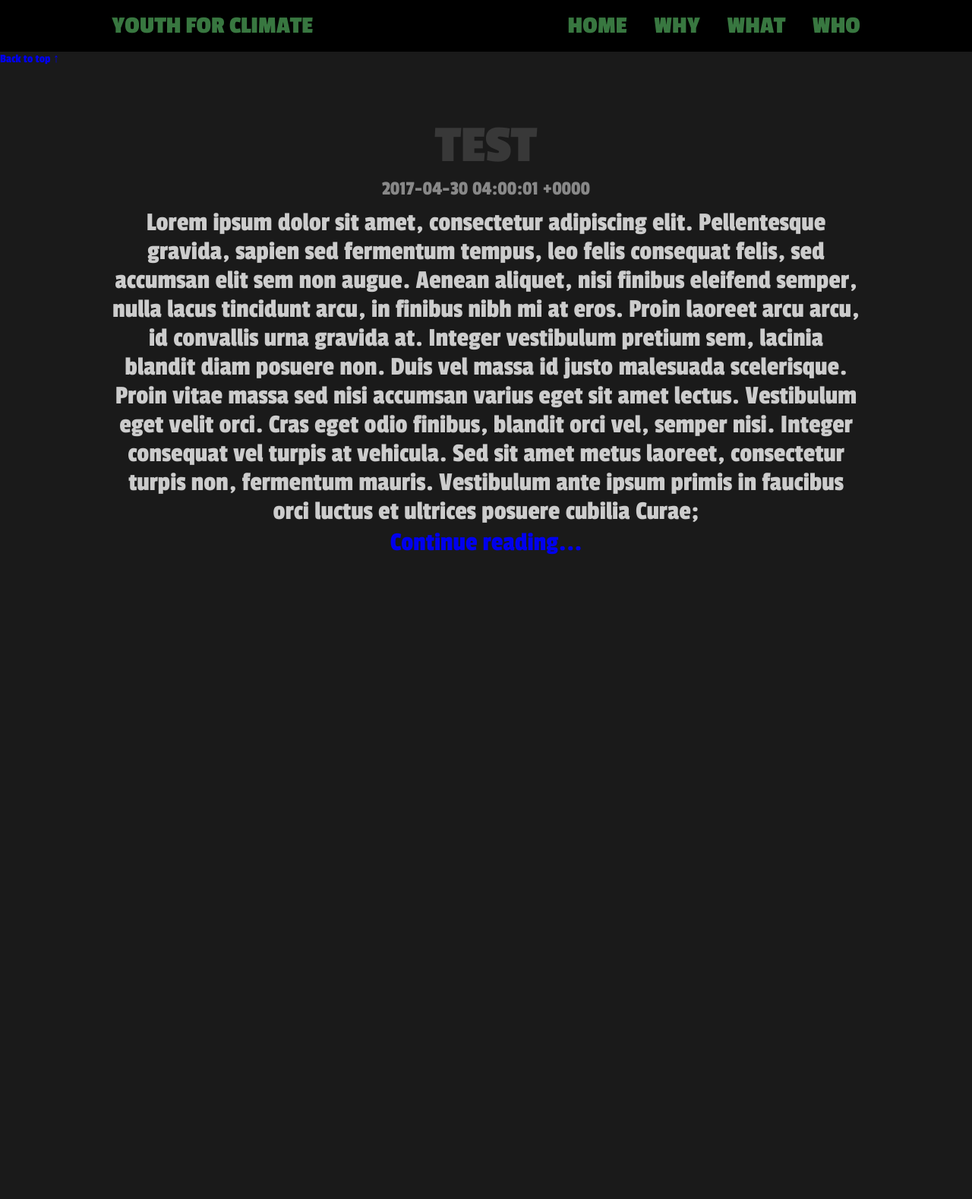
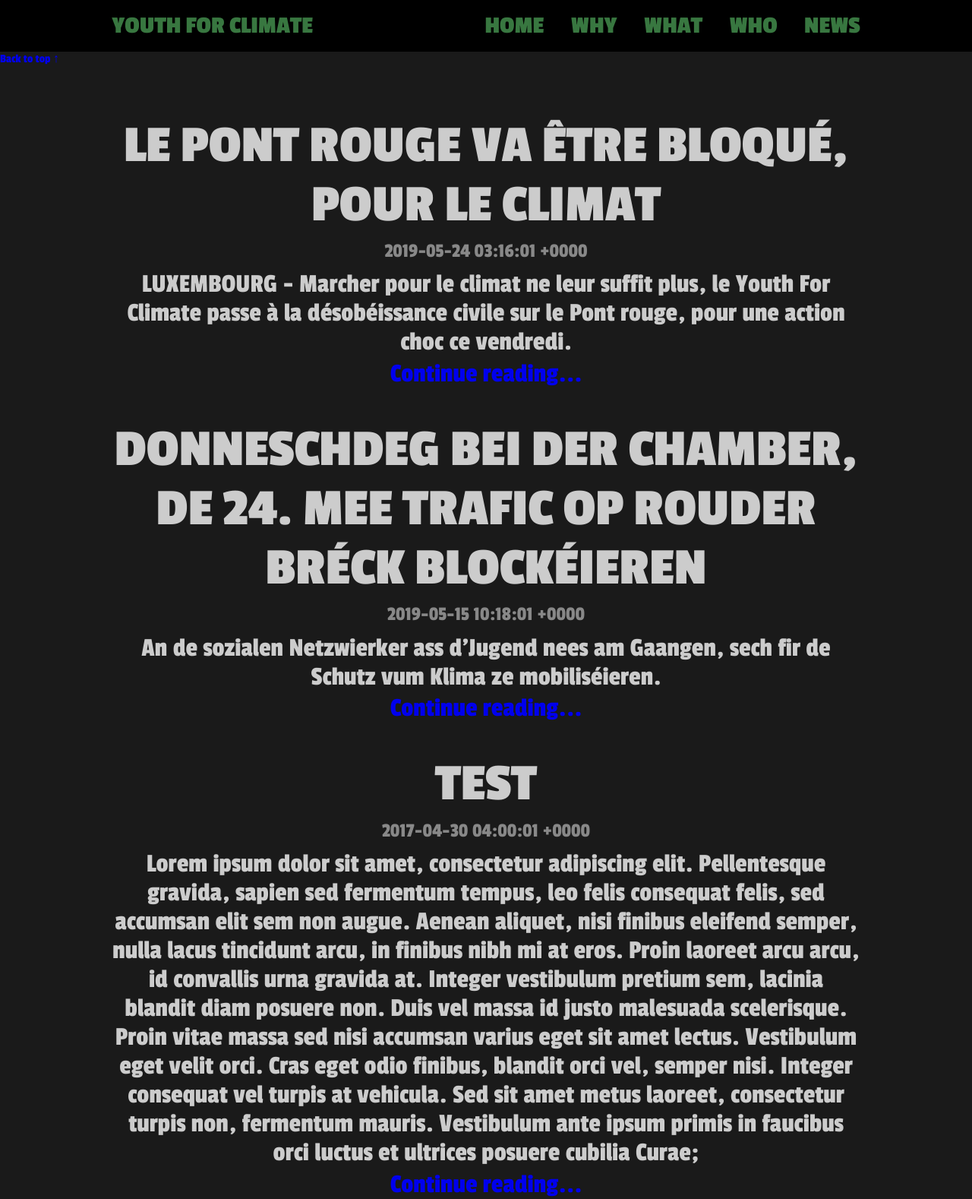
Before and after one commit to erikonijn/yfcl-wip, a Jekyll site: the page built from pages/blog.md, in a window 1280 px wide. Shown: the whole page at 76% size. Built offline with Jekyll 4.4.1, drawn with Linux system fonts in a browser that asks for light colours; before the commit the page ends 1011 px from its top, so only the background shows below that.

Commit message:
merge with main

```diff
--- a/_includes/header.html
+++ b/_includes/header.html
@@ -8,6 +8,7 @@
             <a class="menubtn" href="why">Why</a>
             <a class="menubtn" href="what">What</a>
             <a class="menubtn" href="who">Who</a>
+            <a class="menubtn" href="/news">News</a>
         </span>
     </div>
 </div>
--- /dev/null
+++ b/_includes/news.html
@@ -0,0 +1,6 @@
+{% for post in site.posts %}
+    <h1><a href="{{ post.link  }}">{{ post.title }}</a></h1>
+    <p class="date">{{ post.date | date: '%B %d, %Y' }}</p>
+    {{ post.excerpt }}
+    <a href="{{ post.link }}">Continue reading...</a>
+{% endfor %}
--- /dev/null
+++ b/_posts/2019-05-24-1.md
@@ -0,0 +1,8 @@
+---
+layout: page
+title: "Le Pont rouge va être bloqué, pour le climat"
+date: 2019-05-24 13:16:01 +1000
+link: http://www.lessentiel.lu/fr/luxembourg/story/le-pont-rouge-va-etre-bloque-pour-le-climat-30066360
+---
+
+LUXEMBOURG - Marcher pour le climat ne leur suffit plus, le Youth For Climate passe à la désobéissance civile sur le Pont rouge, pour une action choc ce vendredi.
--- /dev/null
+++ b/_posts/2019-07-30-News.md
@@ -0,0 +1,8 @@
+---
+layout: page
+title: "Donneschdeg bei der Chamber, de 24. Mee Trafic op Rouder Bréck blockéieren"
+date: 2019-05-15 20:18:01 +1000
+link: https://www.rtl.lu/news/national/a/1347887.html
+---
+
+An de sozialen Netzwierker ass d'Jugend nees am Gaangen, sech fir de Schutz vum Klima ze mobiliséieren.
--- a/assets/blog.scss
+++ b/assets/blog.scss
@@ -5,10 +5,17 @@
     margin-top: .7em;
 
     h1 a {
-        color: #383838;
+//        color: #383838;
+        color: #cccccc;
+        background-color: rgba(0,0,0,0);
+        padding: 0;
+        font-size: 1em;
 
         &:hover {
-            color: #3498db;
+//            color: #3498db;
+            text-decoration: underline;
+            text-decoration-color: #cccccc;
+            background-color: rgba(0,0,0,0);
         }
     }
 }
--- a/assets/main.scss
+++ b/assets/main.scss
@@ -248,7 +248,7 @@
     }
 
     h1 {
-        padding: .6em 0 .05em 0;
+        padding: .6em 0 .1em 0;
         text-transform: uppercase;
 //        color: $secondary;
         color: $prime;
@@ -304,11 +304,12 @@
     }
 
     p, li {
-        line-height: 1.2em;
+//        line-height: 1.3em;
         margin-bottom: 0.2em;
         font-family: Fira Sans;
         text-transform: none;
-        font-size: .6em;
+        text-align: justify;
+        font-size: .62em;
         font-weight: 500;
     }
 
@@ -352,6 +353,11 @@
         font-size: 1.4em;
     }
 
+    .page p, .page li {
+        font-size: .8em;
+        line-height: 1.35em;
+    }
+
     .titlebar a {
         font-size: 1.25em;
     }
@@ -366,7 +372,7 @@
 //    background-color: green;
 
     .amod {
-        width: 10.5em;
+        width: 9.5em;
         background-color: red;
         display: inline-block;
         margin: .6em .4em;
@@ -378,7 +384,7 @@
             width: 100%;
             background-color: $prime;
             color: #fff;
-            font-size: 2.2em;
+            font-size: 2.0em;
 
             &:hover {
                 background-color: #fff;
@@ -391,7 +397,7 @@
         }
 
         &.wide {
-            max-width: 22.2em;
+            max-width: 20.2em;
             width: 90%;
         }
 
```
